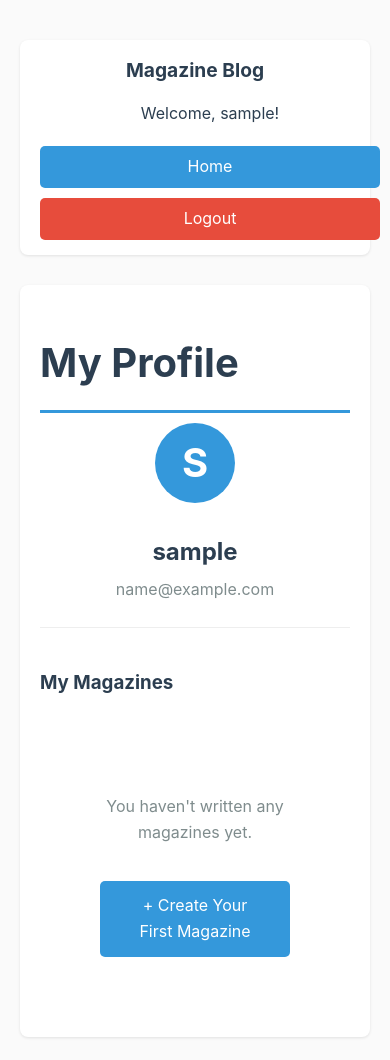
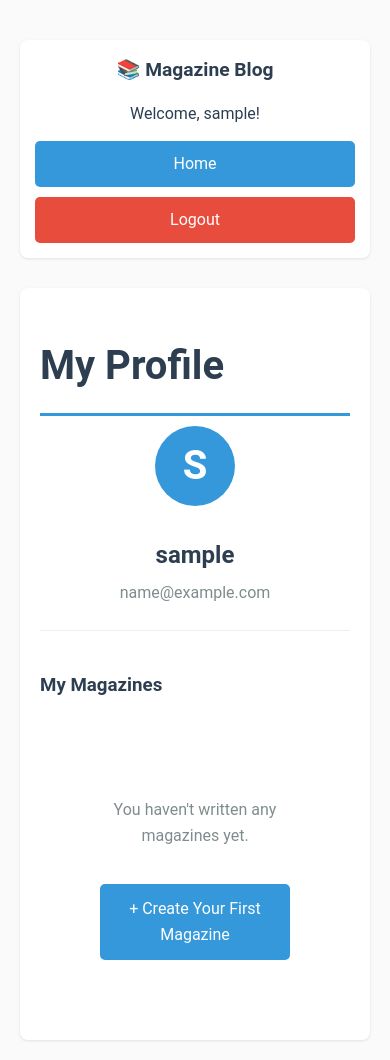
Before and after one commit to Ahmer7651/magazine-blog, a Django app: a page that uses magazine/templates/home/profile.html in a window 390 px wide. Before the commit the page ends 1038 px from the top, so only its background shows below. Run offline with Django 5.2, Linux system fonts and the light colour scheme; the visitor is signed in with stand-in values (Sample User, id 1); data comes from the database, SQL or seed files in the repository; data that the repository does not hold is empty.

Commit message:
Fix mobile button layout and profile view

```diff
--- a/magazine/templates/home/profile.html
+++ b/magazine/templates/home/profile.html
@@ -4,6 +4,10 @@
     <title>My Profile</title>
     <meta name="viewport" content="width=device-width, initial-scale=1.0">
     <style>
+        /* FORCE SAME FONT ON ALL DEVICES */
+        * {
+            font-family: Roboto, -apple-system, BlinkMacSystemFont, 'Segoe UI', Roboto, 'Helvetica Neue', Arial, sans-serif !important;
+        }
         body {
             font-family: -apple-system, BlinkMacSystemFont, 'Segoe UI', Roboto, 'Helvetica Neue', Arial, sans-serif;
             max-width: 1000px;
@@ -48,16 +52,17 @@
             color: #0c5460;
             border-left: 4px solid #17a2b8;
         }
-        /* Navigation Bar */
+
+        /* Navigation Bar - Mobile First */
         .navbar {
             background: white;
-            padding: 15px 20px;
+            padding: 15px;
             border-radius: 8px;
             box-shadow: 0 1px 3px rgba(0,0,0,0.1);
             margin-bottom: 30px;
             display: flex;
-            justify-content: space-between;
-            align-items: center;
+            flex-direction: column;
+            gap: 15px;
         }
 
         .nav-brand {
@@ -65,14 +70,26 @@
             font-weight: bold;
             color: #2c3e50;
             text-decoration: none;
+            text-align: center;
+        }
+
+        .nav-links {
+            display: flex;
+            flex-direction: column;
+            gap: 10px;
+            width: 100%;
         }
 
         .nav-links a {
-            margin-left: 15px;
+            display: block;
+            text-align: center;
             text-decoration: none;
-            padding: 8px 15px;
+            padding: 10px 15px;
             border-radius: 5px;
-            transition: all 0.3s;
+            transition: background 0.3s;
+            margin-left: 0;
+            width: 100%;
+            box-sizing: border-box;
         }
 
         .nav-links .home-link {
@@ -94,8 +111,10 @@
         }
 
         .user-welcome {
+            text-align: center;
             color: #2c3e50;
-            margin-right: 10px;
+            margin-bottom: 5px;
+            display: block;
         }
 
         /* Profile Container */
@@ -245,36 +264,37 @@
             background: #2980b9;
         }
 
-.mobile-menu-btn {
-    display: none;
-    background: none;
-    border: none;
-    font-size: 1.5em;
-    cursor: pointer;
-    color: #2c3e50;
+        /* Tablet and Desktop */
+        @media (min-width: 768px) {
+            .navbar {
+                flex-direction: row;
+                justify-content: space-between;
+                align-items: center;
+                padding: 15px 20px;
             }
 
-/* Updated Navigation Bar Styles */
-.navbar {
-    background: white;
-    padding: 15px 20px;
-    border-radius: 8px;
-    box-shadow: 0 1px 3px rgba(0,0,0,0.1);
-    margin-bottom: 30px;
-    display: flex;
-    justify-content: space-between;
-    align-items: center;
-    flex-wrap: wrap;
+            .nav-brand {
+                text-align: left;
             }
 
             .nav-links {
-    display: flex;
-    align-items: center;
-    gap: 10px;
-    flex-wrap: wrap;
+                flex-direction: row;
+                width: auto;
+                gap: 15px;
             }
 
-/* Responsive Styles */
+            .nav-links a {
+                width: auto;
+            }
+
+            .user-welcome {
+                display: inline;
+                margin-bottom: 0;
+                margin-right: 10px;
+            }
+        }
+
+        /* Responsive Styles for Profile */
         @media (max-width: 768px) {
             .profile-container {
                 padding: 20px;
@@ -295,32 +315,12 @@
                 justify-content: center;
             }
 
-    /* Responsive Navbar */
-    .navbar {
-        flex-direction: column;
-        gap: 15px;
-        text-align: center;
-    }
-
-    .nav-links {
-        flex-direction: column;
-        width: 100%;
-    }
-
-    .nav-links a {
-        display: block;
-        width: 100%;
-        text-align: center;
-        margin-left: 0;
-    }
-
-    .user-welcome {
-        display: block;
-        margin-bottom: 10px;
-        margin-right: 0;
+            .btn-edit, .btn-delete {
+                display: inline-block;
+                width: auto;
+                padding: 8px 15px;
             }
         }
-
     </style>
 </head>
 <body>
@@ -333,9 +333,10 @@
             {% endfor %}
         {% endif %}
     </div>
+
     <!-- Navigation Bar -->
     <div class="navbar">
-        <a href="{% url 'home' %}" class="nav-brand"> Magazine Blog</a>
+        <a href="{% url 'home' %}" class="nav-brand">📚 Magazine Blog</a>
         <div class="nav-links">
             <span class="user-welcome">Welcome, {{ user.username }}!</span>
             <a href="{% url 'home' %}" class="home-link">Home</a>
--- a/magazine/views.py
+++ b/magazine/views.py
@@ -138,9 +138,9 @@ def home(request):
 
 @login_required
 def profile(request, username):
-    user=get_object_or_404(User, username=username)
-    user_magazines=Magazine.objects.filter(author=request.user)
-    return render(request, 'home/profile.html',{'profile_user':user,'user_magazines':user_magazines})
+    profile_user=get_object_or_404(User, username=username)
+    user_magazines=Magazine.objects.filter(author=profile_user)
+    return render(request, 'home/profile.html',{'profile_user':profile_user,'user_magazines':user_magazines})
 
 @login_required
 def magazine_detail(request, slug):
```
Also changed, not shown: magazine/templates/home/edit.html (+31 -15 lines). Lines whose indentation alone changed are shown as unchanged.
